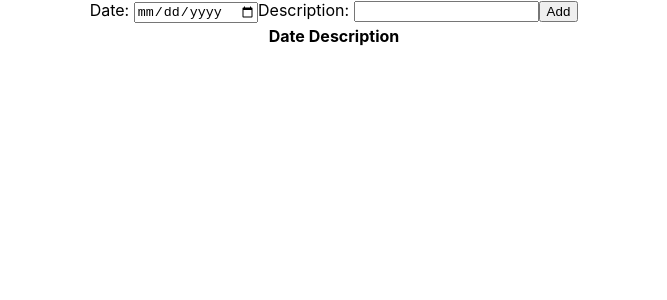
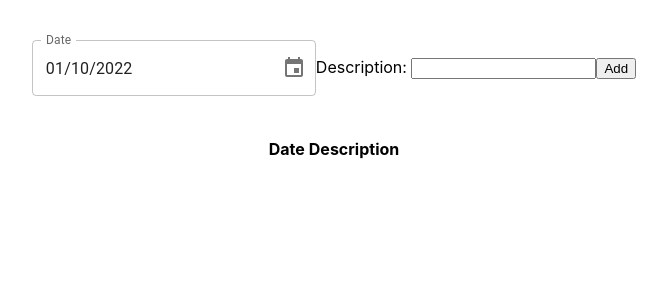
Before and after one commit to TipiJK/Todolist, a React (Create React App) app: page / in a window 1280 px wide. Shown: the top 300 px of the page, without its empty margins (306-973 px from the left). Built offline with nearby package versions, Linux system fonts and the light colour scheme.

Commit message:
MUI datepicker lisätty

```diff
--- a/package.json
+++ b/package.json
@@ -3,11 +3,17 @@
   "version": "0.1.0",
   "private": true,
   "dependencies": {
+    "@date-io/moment": "^2.16.0",
+    "@emotion/react": "^11.10.4",
+    "@emotion/styled": "^11.10.4",
+    "@mui/material": "^5.10.8",
+    "@mui/x-date-pickers": "^5.0.4",
     "@testing-library/jest-dom": "^5.16.5",
     "@testing-library/react": "^13.4.0",
     "@testing-library/user-event": "^13.5.0",
     "ag-grid-community": "^28.2.0",
     "ag-grid-react": "^28.2.0",
+    "moment": "^2.29.4",
     "react": "^18.2.0",
     "react-dom": "^18.2.0",
     "react-scripts": "5.0.1",
--- a/src/App.css
+++ b/src/App.css
@@ -1,5 +1,6 @@
 .App {
   text-align: center;
+  margin-top: 10px;
 }
 
 .App-header {
@@ -17,6 +18,14 @@
   color: #61dafb;
 }
 
+.FlexHorizontal {
+  display: flex;
+  flex-flow: row wrap;
+  align-items: center;
+  justify-content:center;
+  margin: 40px;
+}
+
 table {
   margin: auto;
 }
--- a/src/components/TodoList.js
+++ b/src/components/TodoList.js
@@ -1,9 +1,16 @@
 import React, {useState} from "react";
 import TodoTable from './TodoTable';
+import { AdapterMoment } from '@mui/x-date-pickers/AdapterMoment';
+import { LocalizationProvider } from "@mui/x-date-pickers";
+import { DesktopDatePicker } from '@mui/x-date-pickers/DesktopDatePicker';
+import { TextField } from "@mui/material";
+import '../App.css';
+
 
 export default function TodoList() {
     const [todo, setTodo] = useState({desc: '', date: ''});
     const [todos, setTodos] = useState([]);
+    const [date, setDate] = useState({});
 
     const inputChanged = (event) => {
         setTodo({...todo, [event.target.name]: event.target.value});
@@ -18,12 +25,34 @@ export default function TodoList() {
       setTodos(todos.filter((todo, i) => i !== index));
     }
 
+    const dateChanged = (date) => {
+      //console.log(date._d.toLocaleDateString());
+      setDate(date);
+      setTodo({...todo, ['date']: date._d.toLocaleDateString()});
+    }
+
     return(
         <div>
             <form onSubmit={addTodo}>
-                Date: <input type="date" name="date" value={todo.date} onChange={inputChanged} />
+            <div className="FlexHorizontal">
+
+              <div>
+                <LocalizationProvider dateAdapter={AdapterMoment}>
+                  <DesktopDatePicker
+                    label="Date"
+                    inputFormat="DD/MM/YYYY"
+                    value={date}
+                    onChange= {(date) => dateChanged(date)}
+                    renderInput={(params) => <TextField {...params} />}
+                  />
+                </LocalizationProvider>
+              </div>
+
+              <div>
                 Description: <input type="text" name="desc" value={todo.desc} onChange={inputChanged} />
+              </div>
               <input type="submit" value="Add" />
+            </div>
             </form>
             <TodoTable todos={todos} deleteTodo={deleteTodo} />
         </div>
```
Also changed, not shown: 1 other file (tests, documents, lock files or other folders). Lines whose indentation alone changed are shown as unchanged.
